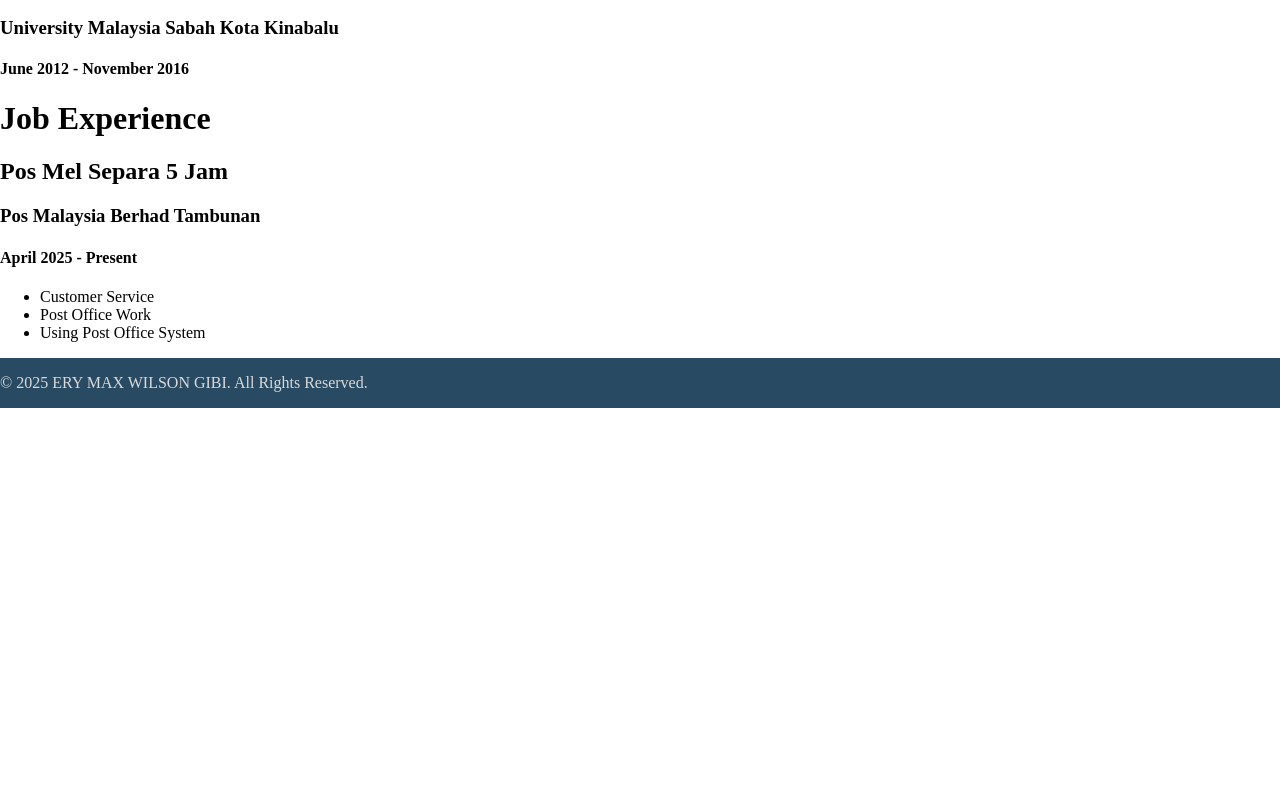
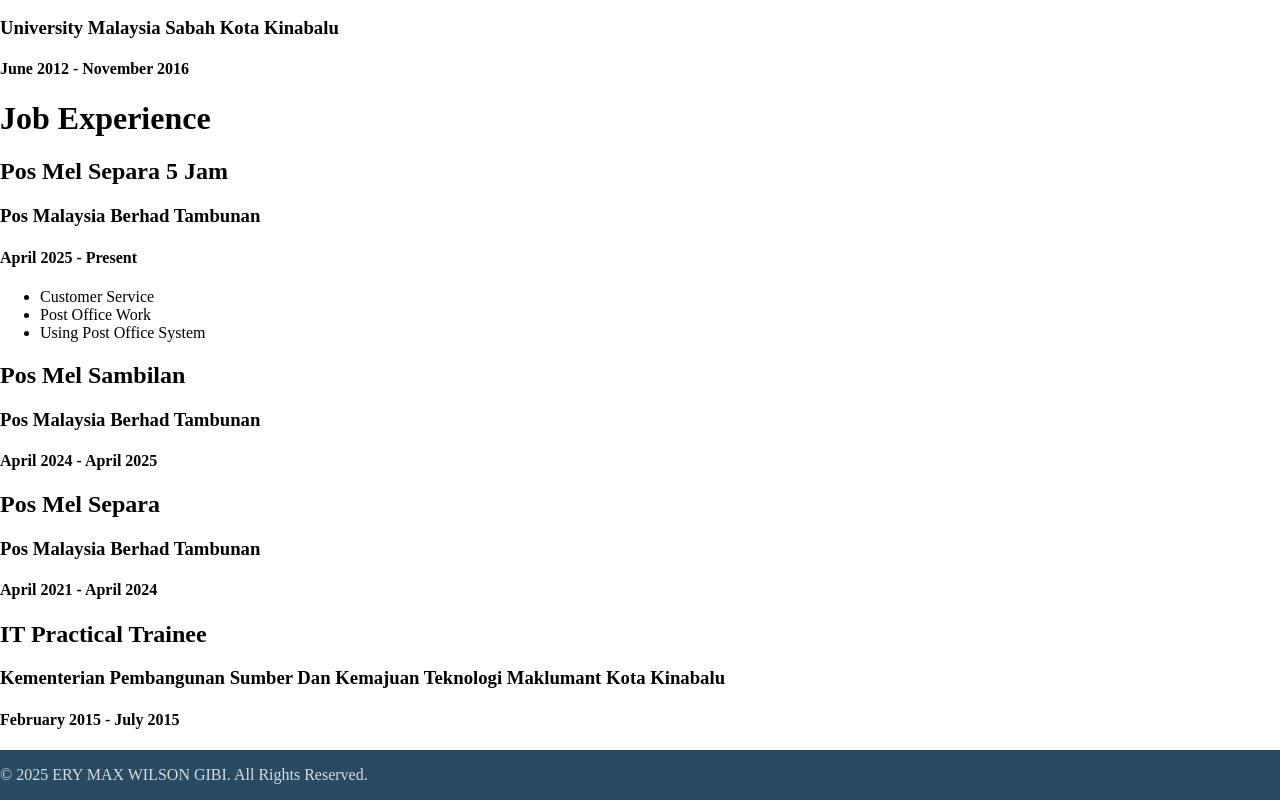
Before and after one commit to ery-max-wilson-gb/resume, a plain HTML site: page index.html in a window 1280 px wide. Shown: the part 730-1530 px from the top of the page. Before the commit the page ends 1138 px from the top, so only its background shows below. Drawn offline with Linux system fonts and the light colour scheme.

Commit message:
script to update year and add some more content

```diff
--- a/index.html
+++ b/index.html
@@ -3,6 +3,7 @@
     <head>
         <title>Resume</title>
         <link rel="stylesheet" href="style/style.css">
+        <script src="script/script.js" defer></script>
     </head>
     <body>
         <header>
@@ -48,9 +49,22 @@
                         <li>Using Post Office System</li>
                     </ul>
 
+                <h2>Pos Mel Sambilan</h2>
+                    <h3>Pos Malaysia Berhad Tambunan</h3>
+                    <h4>April 2024 - April 2025</h4>
+
+                <h2>Pos Mel Separa</h2>
+                    <h3>Pos Malaysia Berhad Tambunan</h3>
+                    <h4>April 2021 - April 2024</h4>
+
+                <h2>IT Practical Trainee</h2>
+                    <h3>Kementerian Pembangunan Sumber Dan Kemajuan Teknologi Maklumant Kota Kinabalu</h3>
+                    <h4>February 2015 - July 2015</h4>
+
+
         </main>
         <footer>
-            <p>© 2025 ERY MAX WILSON GIBI. All Rights Reserved.</p>
+            <p> &copy; <span id="year"></span>  ERY MAX WILSON GIBI. All Rights Reserved.</p>
         </footer>
     </body>
 </html>
--- /dev/null
+++ b/script/script.js
@@ -0,0 +1,9 @@
+function get_year()
+{
+    const year = new Date().getFullYear();
+    //console.log(year);
+    let span_year = document.getElementById("year");
+    span_year.textContent = year;
+}
+
+get_year();
```
